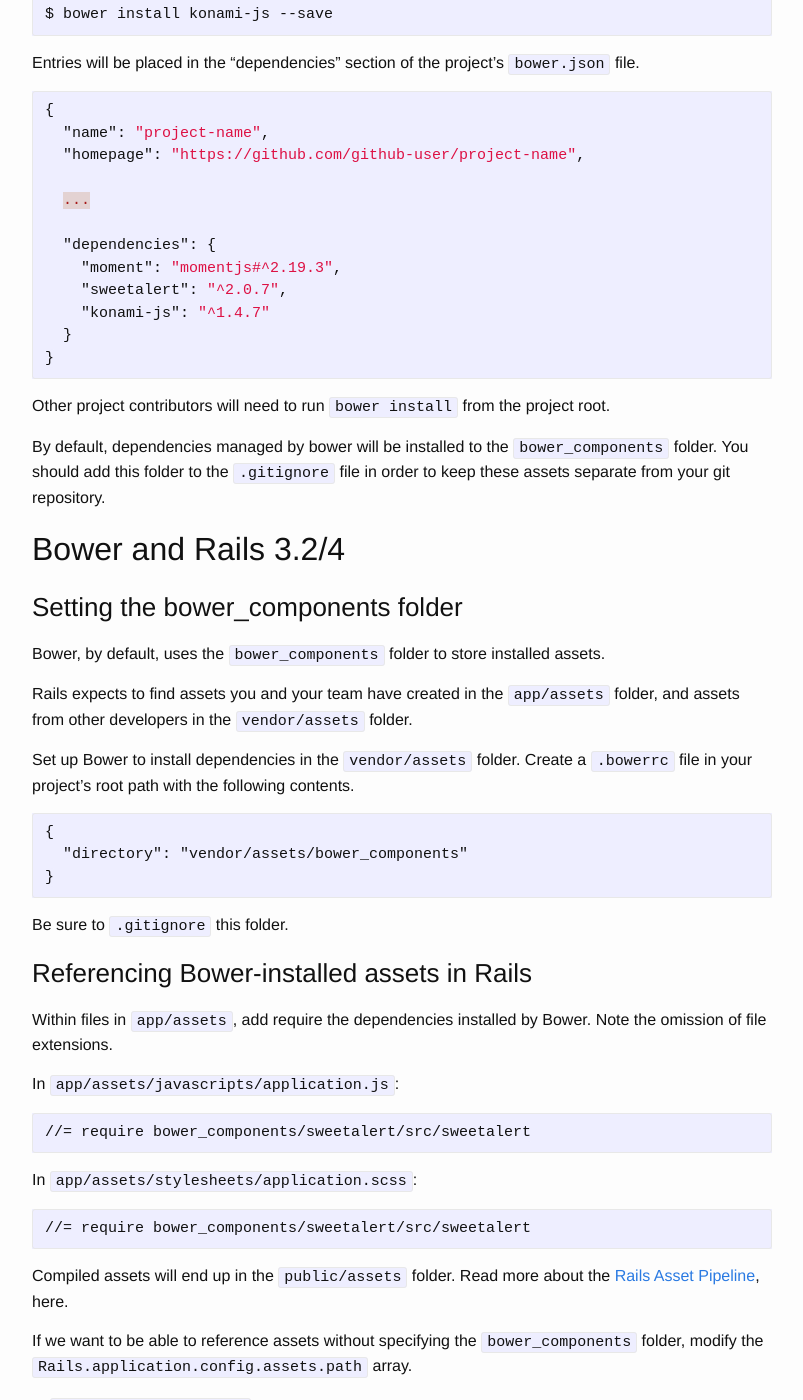
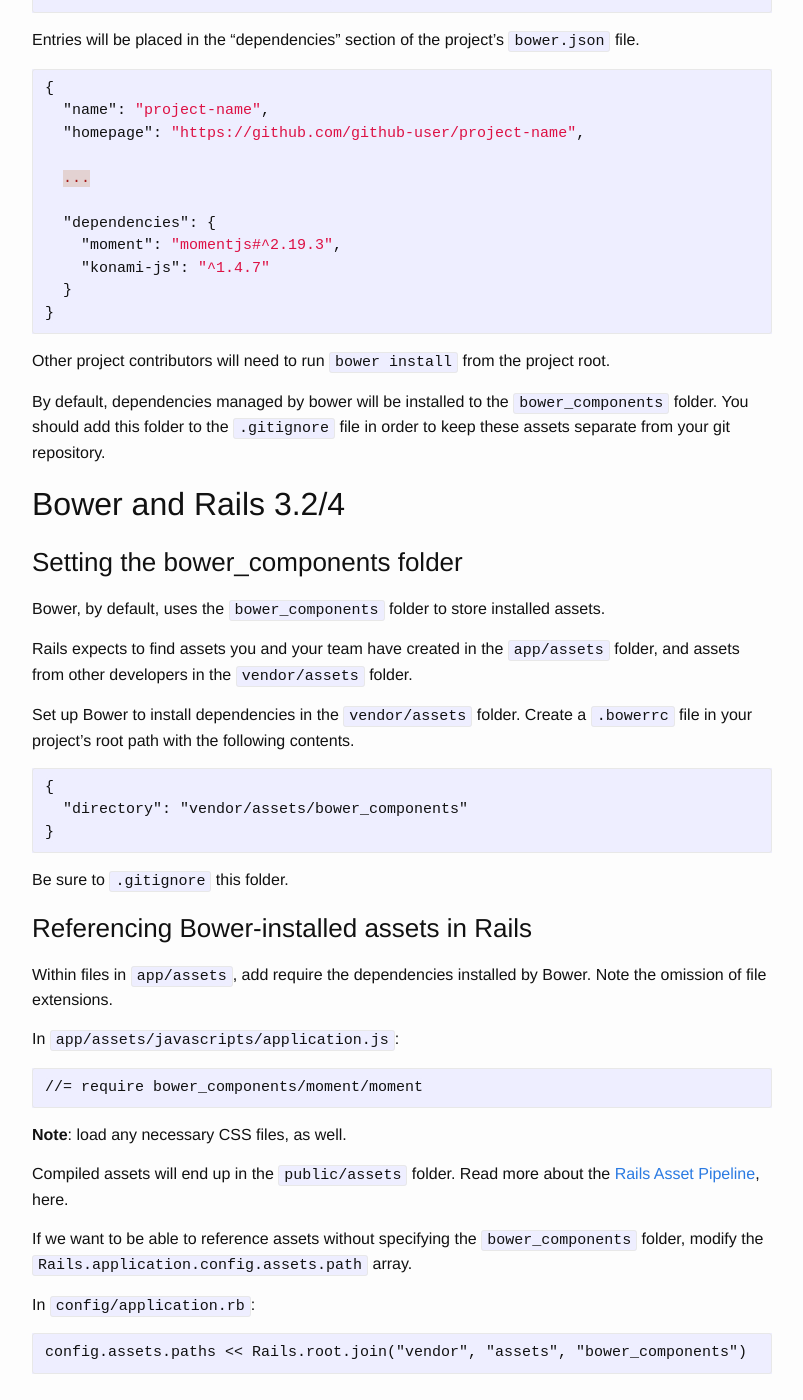
Before and after one commit to radavis/radavis.github.io, a Jekyll site: the page built from _posts/2017-12-10-bower.markdown, in a window 1280 px wide and 1400 px high, scrolled down 811 px. Shown: the whole window, without its empty margins (238-1041 px from the left). Built offline with Jekyll 4.4.1, drawn with Linux system fonts in a browser that asks for light colours; some of the changed text lies outside the part shown.

Commit message:
remove sweetalert, not directly compatible with bower

````diff
--- a/_posts/2017-12-10-bower.markdown
+++ b/_posts/2017-12-10-bower.markdown
@@ -37,13 +37,11 @@
 application.
 
 Install some dependencies, such as
-[moment](http://momentjs.com/),
-[sweetalert](https://sweetalert.js.org/), or
+[moment](http://momentjs.com/) or
 [konami-js](http://snaptortoise.github.io/konami-js/).
 
 ```
 $ bower install moment --save
-$ bower install sweetalert --save
 $ bower install konami-js --save
 ```
 
@@ -60,7 +58,6 @@
 
   "dependencies": {
     "moment": "momentjs#^2.19.3",
-    "sweetalert": "^2.0.7",
     "konami-js": "^1.4.7"
   }
 }
@@ -102,14 +99,10 @@
 In `app/assets/javascripts/application.js`:
 
 ```
-//= require bower_components/sweetalert/src/sweetalert
+//= require bower_components/moment/moment
 ```
 
-In `app/assets/stylesheets/application.scss`:
-
-```
-//= require bower_components/sweetalert/src/sweetalert
-```
+**Note**: load any necessary CSS files, as well.
 
 Compiled assets will end up in the `public/assets` folder.
 Read more about the
````
